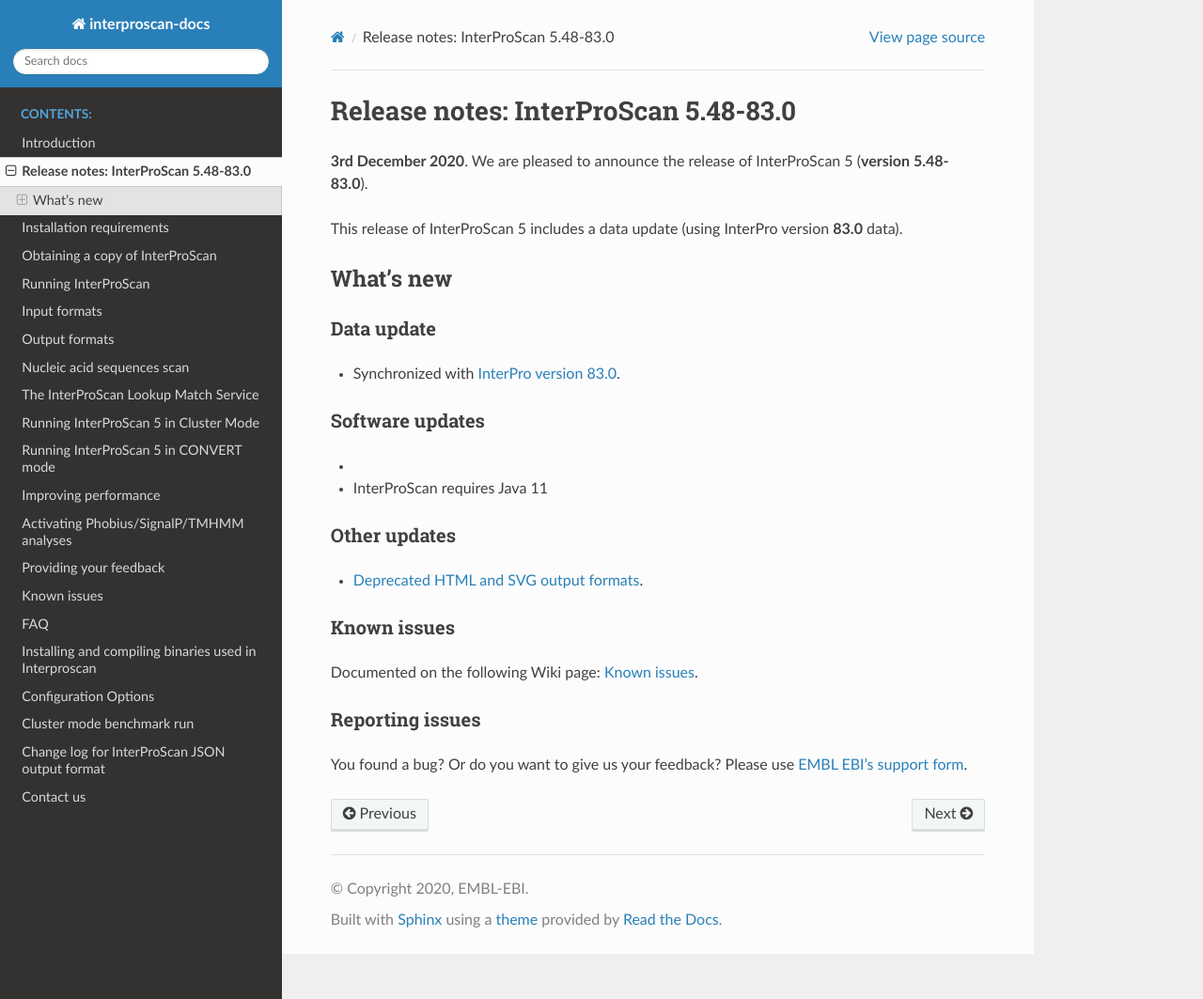
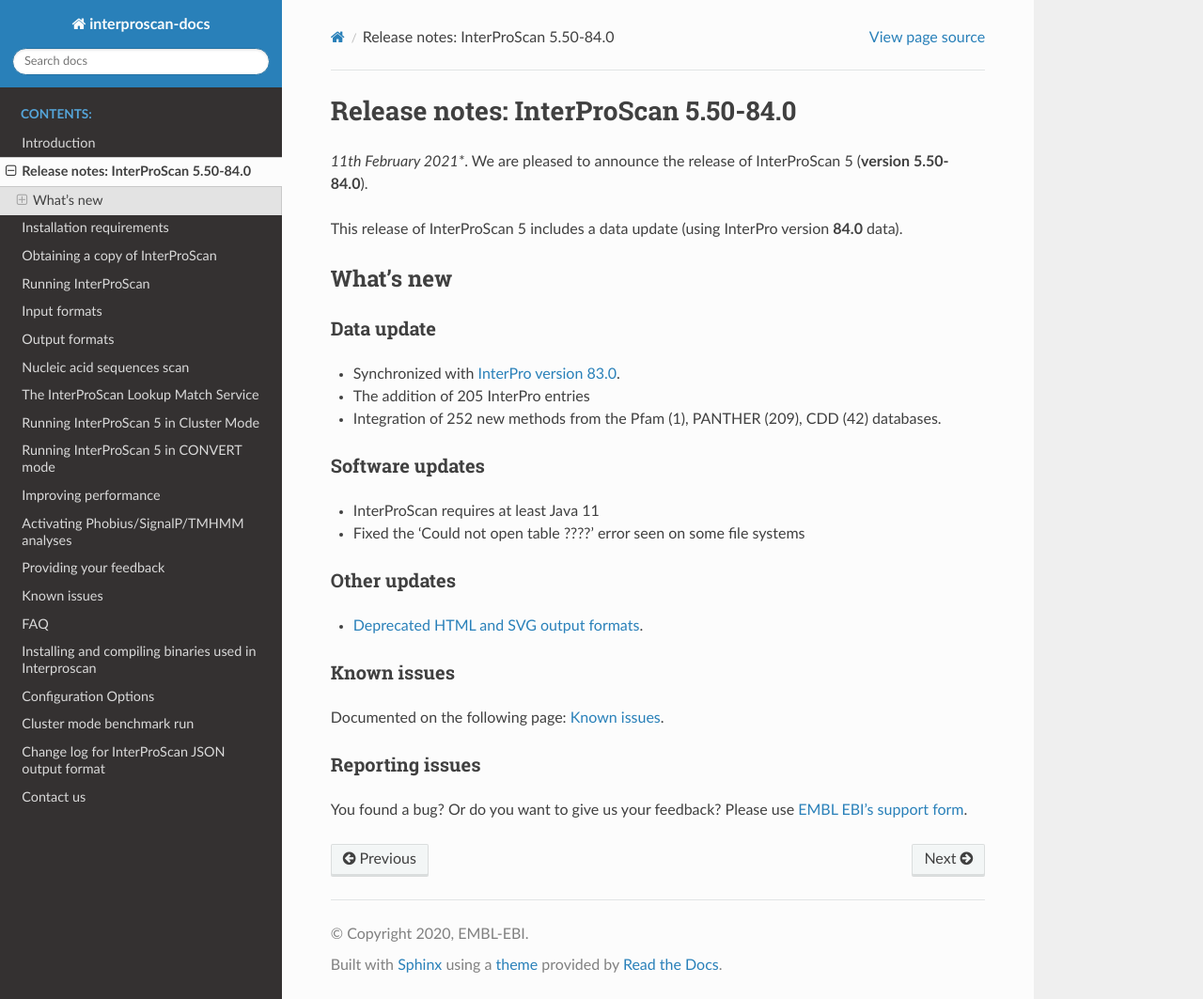
Before and after one commit to ebi-pf-team/interproscan-docs, a Sphinx documentation site: the page built from docs/ReleaseNotes.rst, in a window 1280 px wide and 1063 px high. Shown: the whole window at 94% size. Built offline with Sphinx 7.4.7 and the Read the Docs theme 2.0.0, drawn with Linux system fonts in a browser that asks for light colours.

Commit message:
first commit for 5.50-84.0

```diff
--- a/docs/ReleaseNotes.rst
+++ b/docs/ReleaseNotes.rst
@@ -1,11 +1,11 @@
-Release notes: InterProScan 5.48-83.0
+Release notes: InterProScan 5.50-84.0
 =====================================
 
-**3rd December 2020**. We are pleased to announce the release of
-InterProScan 5 (**version 5.48-83.0**).
+*11th February 2021**. We are pleased to announce the release of
+InterProScan 5 (**version 5.50-84.0**).
 
 This release of InterProScan 5 includes a data update (using InterPro
-version **83.0** data).
+version **84.0** data).
 
 What’s new
 ~~~~~~~~~~
@@ -15,11 +15,13 @@
 
 -  Synchronized with `InterPro version
    83.0 <http://www.ebi.ac.uk/interpro/release_notes>`__.
+-  The addition of 205 InterPro entries
+-  Integration of 252 new methods from the Pfam (1), PANTHER (209), CDD (42) databases.
 
 Software updates
 ^^^^^^^^^^^^^^^^
--
-- InterProScan requires Java 11
+- InterProScan requires at least Java 11
+- Fixed the 'Could not open table ????' error seen on some file systems
 
 Other updates
 ^^^^^^^^^^^^^^^^
@@ -28,7 +30,7 @@
 Known issues
 ^^^^^^^^^^^^
 
-Documented on the following Wiki page: :ref:`Known issues`.
+Documented on the following  page: :ref:`Known issues`.
 
 
 Reporting issues
```
